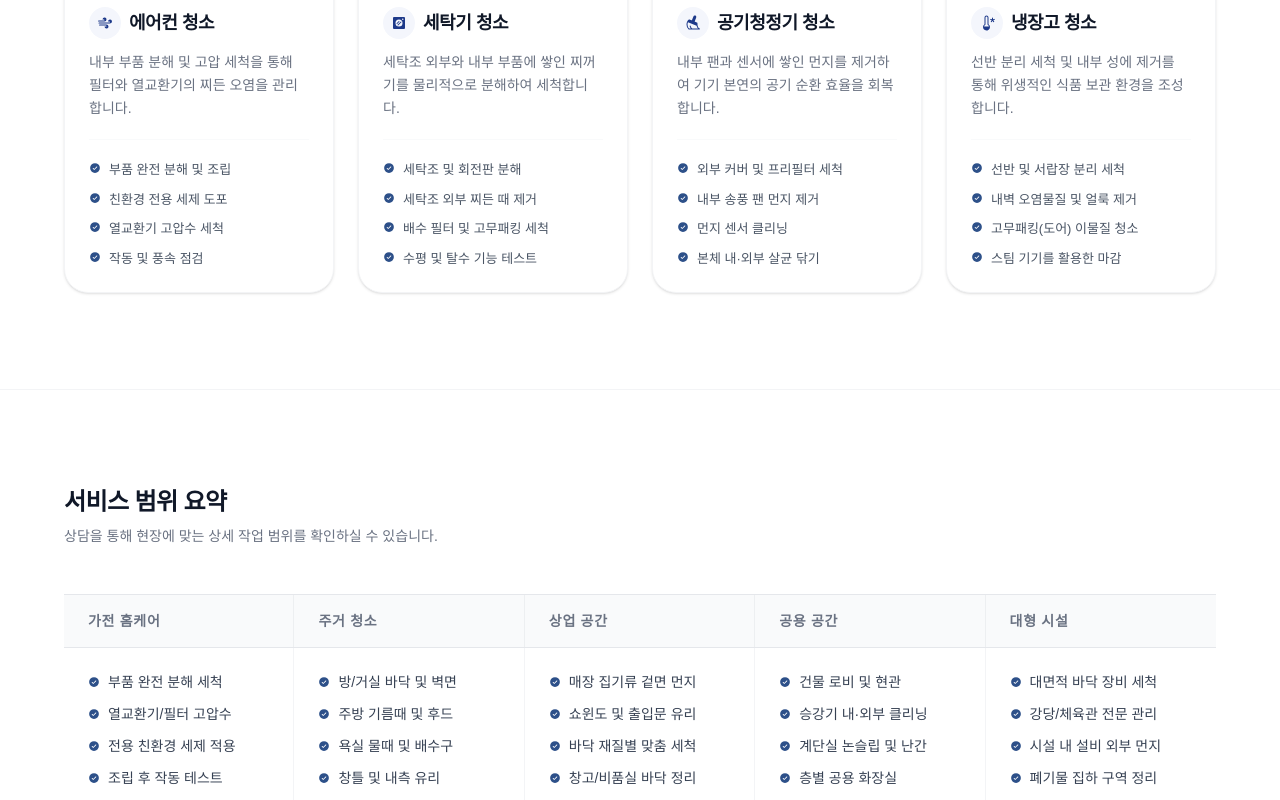
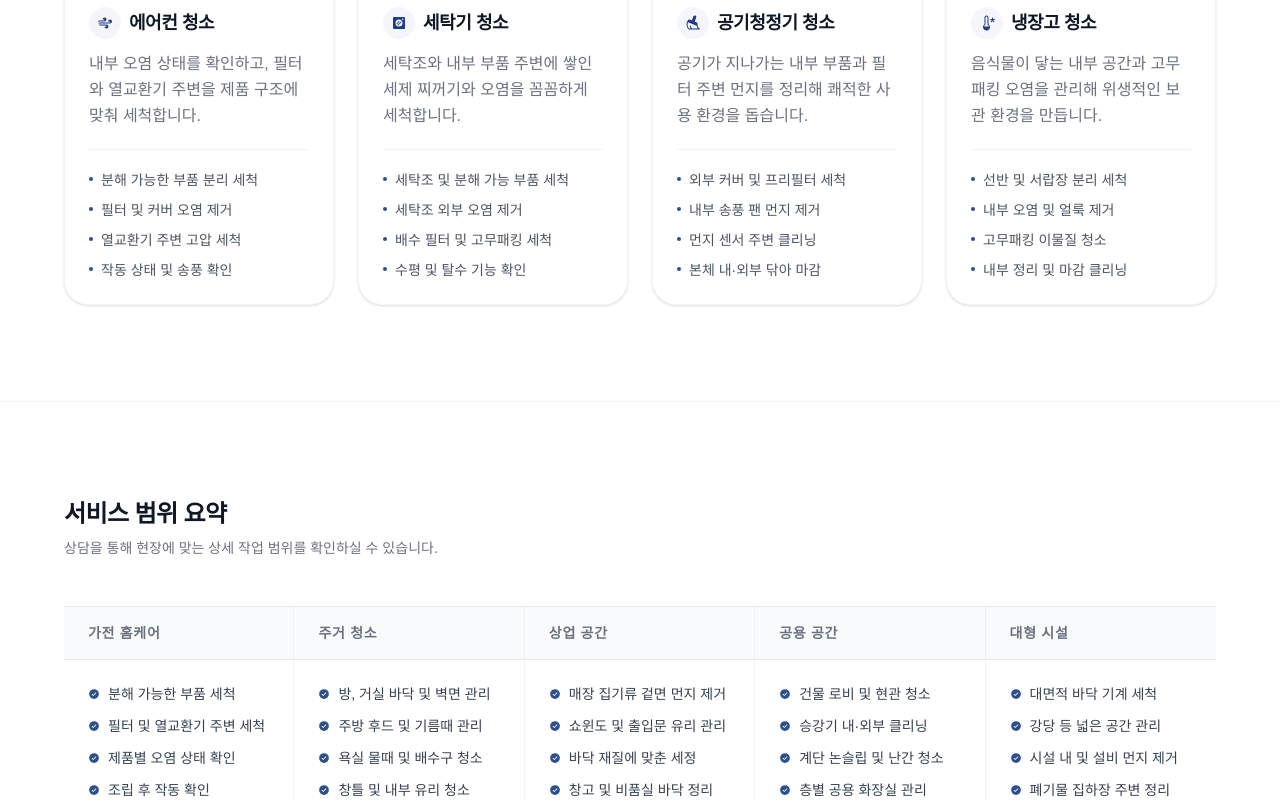
Before and after one commit to moolmin/fortressclean-web, a Next.js app: page /scope in a window 1280 px wide. Shown: the part 1240-2040 px from the top of the page. Built offline with nearby package versions, Linux system fonts and the light colour scheme.

Commit message:
refactor: update scope page layout and improve data rendering logic

```diff
--- a/app/scope/page.tsx
+++ b/app/scope/page.tsx
@@ -23,48 +23,48 @@ const HOME_CARE_ITEMS = [
     icon: Wind,
     imageSrc: "/images/scope/homecare-aircon.jpg",
     title: "에어컨 청소",
-    desc: "내부 부품 분해 및 고압 세척을 통해 필터와 열교환기의 찌든 오염을 관리합니다.",
+    desc: "내부 오염 상태를 확인하고, 필터와 열교환기 주변을 제품 구조에 맞춰 세척합니다.",
     features: [
-      "부품 완전 분해 및 조립",
-      "친환경 전용 세제 도포",
-      "열교환기 고압수 세척",
-      "작동 및 풍속 점검",
+      "분해 가능한 부품 분리 세척",
+      "필터 및 커버 오염 제거",
+      "열교환기 주변 고압 세척",
+      "작동 상태 및 송풍 확인",
     ],
   },
   {
     icon: WashingMachine,
     imageSrc: "/images/scope/homecare-washing-machine.jpg",
     title: "세탁기 청소",
-    desc: "세탁조 외부와 내부 부품에 쌓인 찌꺼기를 물리적으로 분해하여 세척합니다.",
+    desc: "세탁조와 내부 부품 주변에 쌓인 세제 찌꺼기와 오염을 꼼꼼하게 세척합니다.",
     features: [
-      "세탁조 및 회전판 분해",
-      "세탁조 외부 찌든 때 제거",
+      "세탁조 및 분해 가능 부품 세척",
+      "세탁조 외부 오염 제거",
       "배수 필터 및 고무패킹 세척",
-      "수평 및 탈수 기능 테스트",
+      "수평 및 탈수 기능 확인",
     ],
   },
   {
     icon: Broom,
     imageSrc: "/images/scope/homecare-air-purifier.jpg",
     title: "공기청정기 청소",
-    desc: "내부 팬과 센서에 쌓인 먼지를 제거하여 기기 본연의 공기 순환 효율을 회복합니다.",
+    desc: "공기가 지나가는 내부 부품과 필터 주변 먼지를 정리해 쾌적한 사용 환경을 돕습니다.",
     features: [
       "외부 커버 및 프리필터 세척",
       "내부 송풍 팬 먼지 제거",
-      "먼지 센서 클리닝",
-      "본체 내·외부 살균 닦기",
+      "먼지 센서 주변 클리닝",
+      "본체 내·외부 닦아 마감",
     ],
   },
   {
     icon: ThermometerCold,
     imageSrc: "/images/scope/homecare-refrigerator.jpg",
     title: "냉장고 청소",
-    desc: "선반 분리 세척 및 내부 성에 제거를 통해 위생적인 식품 보관 환경을 조성합니다.",
+    desc: "음식물이 닿는 내부 공간과 고무패킹 오염을 관리해 위생적인 보관 환경을 만듭니다.",
     features: [
       "선반 및 서랍장 분리 세척",
-      "내벽 오염물질 및 얼룩 제거",
-      "고무패킹(도어) 이물질 청소",
-      "스팀 기기를 활용한 마감",
+      "내부 오염 및 얼룩 제거",
+      "고무패킹 이물질 청소",
+      "내부 정리 및 마감 클리닝",
     ],
   },
 ] as const;
@@ -74,9 +74,9 @@ const SPACE_ITEMS = [
     icon: HouseLine,
     imageSrc: "/images/scope/space-home-cleaning.jpg",
     title: "주거 청소",
-    desc: "거주 중인 공간의 일상적인 묵은 때와 먼지를 구역별로 나누어 꼼꼼히 관리합니다.",
+    desc: "거주 중인 공간의 먼지와 생활 오염을 구역별로 나누어 꼼꼼하게 관리합니다.",
     features: [
-      "욕실 물때 및 환풍기 청소",
+      "욕실 물때 및 환풍기 주변 청소",
       "주방 후드 및 기름때 제거",
       "창틀 및 방충망 먼지 제거",
     ],
@@ -85,55 +85,55 @@ const SPACE_ITEMS = [
     icon: Sparkle,
     imageSrc: "/images/scope/space-move-cleaning.jpg",
     title: "입주·이사 청소",
-    desc: "비어있는 상태에서 이전 거주자의 흔적이나 신축 공사 분진을 집중적으로 제거합니다.",
+    desc: "입주 전후, 이사 전후 공간에 남은 먼지와 오염을 정리해 깨끗한 시작을 돕습니다.",
     features: [
-      "공사 분진 및 도배풀 제거",
-      "붙박이장 탈거 및 내부 청소",
-      "전등 커버 및 몰딩 먼지 제거",
+      "공사 분진 및 생활 오염 제거",
+      "붙박이장 내부 및 수납공간 청소",
+      "전등 커버, 몰딩, 창틀 먼지 제거",
     ],
   },
   {
     icon: Broom,
     imageSrc: "/images/scope/space-regular-cleaning.jpg",
     title: "정기 관리 청소",
-    desc: "계약된 주기에 맞춰 방문하여 공간의 청결도를 일정하게 유지하는 맞춤형 서비스입니다.",
+    desc: "정해진 주기에 맞춰 방문하여 공간의 청결한 상태를 꾸준히 유지합니다.",
     features: [
-      "바닥 청소 및 쓰레기 수거",
+      "바닥 청소 및 쓰레기 정리",
       "공용 구역 일상 먼지 관리",
-      "고객 맞춤형 집중 관리 구역 설정",
+      "요청 구역 중심의 맞춤 관리",
     ],
   },
   {
     icon: OfficeChair,
     imageSrc: "/images/scope/space-commercial-cleaning.jpg",
     title: "상업 공간 청소",
-    desc: "카페, 식당, 매장 등 고객 방문이 잦은 상업 공간의 위생 상태를 전문적으로 개선합니다.",
+    desc: "카페, 식당, 매장 등 고객 방문이 잦은 공간을 쾌적하게 관리합니다.",
     features: [
       "집기류 외부 먼지 및 오염 제거",
-      "바닥 재질에 따른 맞춤 세정",
-      "유리창 및 쇼윈도 투명도 복원",
+      "바닥 재질에 맞는 세정 관리",
+      "유리창 및 쇼윈도 오염 관리",
     ],
   },
   {
     icon: Buildings,
     imageSrc: "/images/scope/space-common-area-cleaning.jpg",
     title: "건물·공용공간 청소",
-    desc: "빌딩 로비, 계단, 화장실 등 다수가 이용하는 공용 구역을 쾌적하게 관리합니다.",
+    desc: "빌딩 로비, 계단, 화장실 등 여러 사람이 이용하는 공용 공간을 체계적으로 관리합니다.",
     features: [
       "승강기 내·외부 오염 제거",
       "계단 논슬립 및 난간대 청소",
-      "공용 화장실 악취 및 물때 제거",
+      "공용 화장실 물때 및 오염 관리",
     ],
   },
   {
     icon: Buildings,
     imageSrc: "/images/scope/space-facility-cleaning.jpg",
     title: "시설·단체 청소",
-    desc: "학교, 병원, 학원 등 특수 목적 시설의 규격과 요구사항에 맞춘 대규모 청소를 진행합니다.",
+    desc: "학교, 병원, 학원, 군부대, 지하주차장 등 규모 있는 현장도 작업 환경에 맞춰 진행합니다.",
     features: [
       "대면적 바닥 기계 세척",
       "시설 내 집기 및 설비 먼지 제거",
-      "폐기물 집하장 주변 정리",
+      "폐기물 집하장 및 주변 공간 정리",
     ],
   },
 ] as const;
@@ -142,46 +142,46 @@ const SCOPE_SUMMARY_COLUMNS = [
   {
     title: "가전 홈케어",
     items: [
-      "부품 완전 분해 세척",
-      "열교환기/필터 고압수",
-      "전용 친환경 세제 적용",
-      "조립 후 작동 테스트",
+      "분해 가능한 부품 세척",
+      "필터 및 열교환기 주변 세척",
+      "제품별 오염 상태 확인",
+      "조립 후 작동 확인",
     ],
   },
   {
     title: "주거 청소",
     items: [
-      "방/거실 바닥 및 벽면",
-      "주방 기름때 및 후드",
-      "욕실 물때 및 배수구",
-      "창틀 및 내측 유리",
+      "방, 거실 바닥 및 벽면 관리",
+      "주방 후드 및 기름때 관리",
+      "욕실 물때 및 배수구 청소",
+      "창틀 및 내부 유리 청소",
     ],
   },
   {
     title: "상업 공간",
     items: [
-      "매장 집기류 겉면 먼지",
-      "쇼윈도 및 출입문 유리",
-      "바닥 재질별 맞춤 세척",
-      "창고/비품실 바닥 정리",
+      "매장 집기류 겉면 먼지 제거",
+      "쇼윈도 및 출입문 유리 관리",
+      "바닥 재질에 맞춘 세정",
+      "창고 및 비품실 바닥 정리",
     ],
   },
   {
     title: "공용 공간",
     items: [
-      "건물 로비 및 현관",
+      "건물 로비 및 현관 청소",
       "승강기 내·외부 클리닝",
-      "계단실 논슬립 및 난간",
-      "층별 공용 화장실",
+      "계단 논슬립 및 난간 청소",
+      "층별 공용 화장실 관리",
     ],
   },
   {
     title: "대형 시설",
     items: [
-      "대면적 바닥 장비 세척",
-      "강당/체육관 전문 관리",
-      "시설 내 설비 외부 먼지",
-      "폐기물 집하 구역 정리",
+      "대면적 바닥 기계 세척",
+      "강당 등 넓은 공간 관리",
+      "시설 내 및 설비 먼지 제거",
+      "폐기물 집하장 주변 정리",
     ],
   },
 ] as const;
@@ -219,15 +219,14 @@ function ServiceCard({
             {title}
           </h3>
         </div>
-        <p className="mb-5 text-sm leading-relaxed text-gray-500">{desc}</p>
-        <div className="mt-auto border-t border-gray-50 pt-5">
-          <ul className="space-y-2.5 text-[13px] font-medium text-gray-600">
+        <p className="mb-5 text-md leading-relaxed text-gray-500">{desc}</p>
+        <div className="mt-auto border-t border-gray-100 pt-5">
+          <ul className="space-y-2.5 text-sm font-medium text-gray-600">
             {features.map((feature) => (
               <li key={feature} className="flex items-start gap-2">
-                <PhosphorIcon
-                  icon={CheckCircle}
-                  weight="fill"
-                  className="mt-0.5 text-xs text-brand-700"
+                <span
+                  aria-hidden="true"
+                  className="mt-[0.45rem] size-1 rounded-full bg-brand-700"
                 />
                 <span>{feature}</span>
               </li>
```
